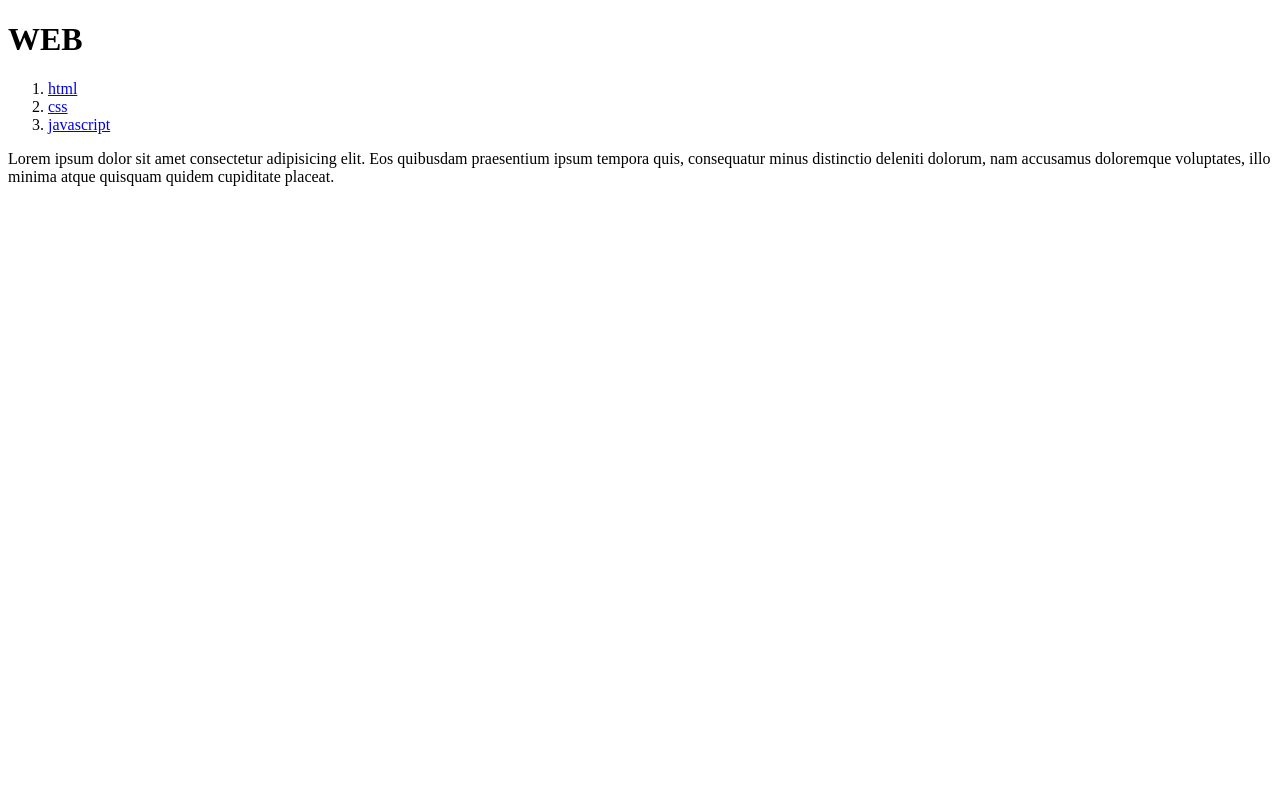
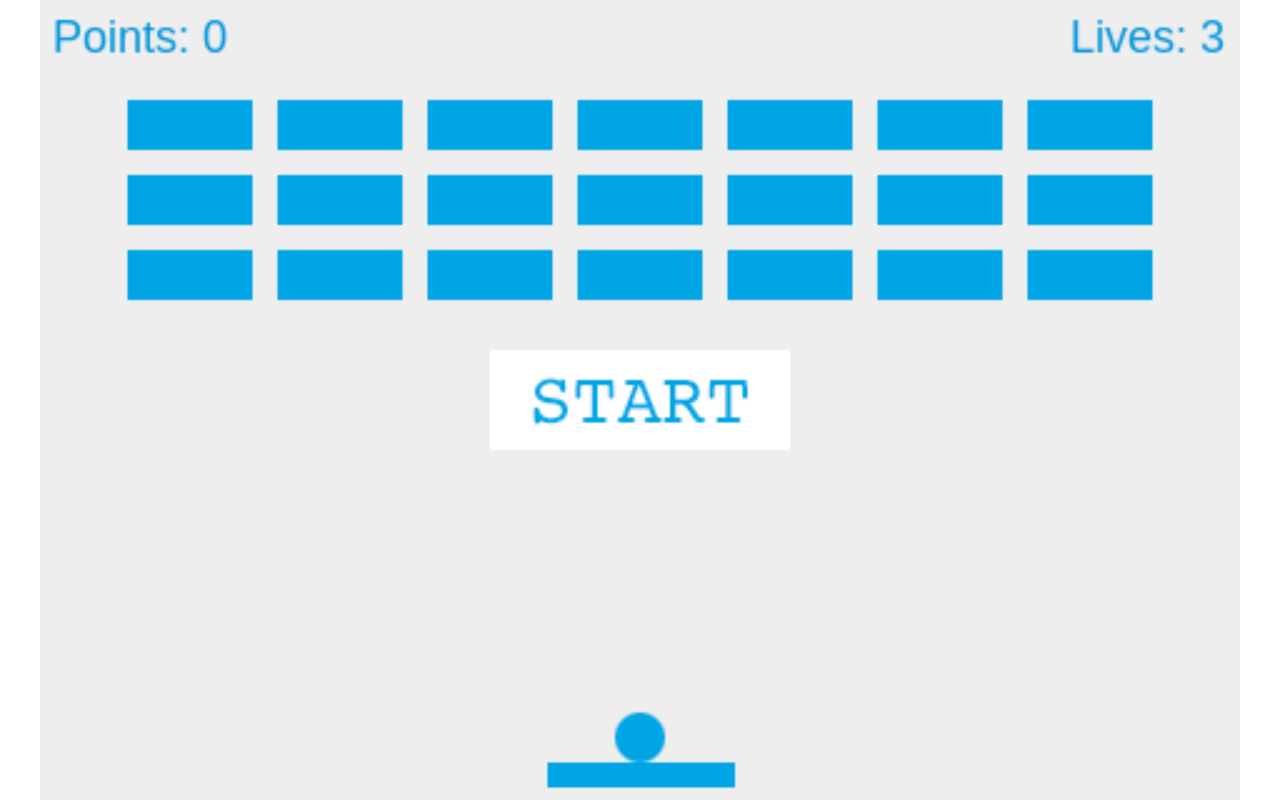
Before and after one commit to OnlyOnePersonSurvives-OOPS/breakout-game, a plain HTML site: page index.html in a window 1280 px wide. Drawn offline with Linux system fonts and the light colour scheme.

Commit message:
Update index.html

```diff
--- a/index.html
+++ b/index.html
@@ -1,34 +1,201 @@
 <!DOCTYPE html>
+<html>
+<head>
+    <meta charset="utf-8" />
+    <title>Gamedev Phaser Workshop - lesson 01: Initialize the framework</title>
+    <style>
+    * {
+        padding: 0;
+        margin: 0;
+    }
+    </style>
+    <script src="js/phaser.min.js"></script>
+</head>
+<body>
+<script>
+    var game = new Phaser.Game(
+        480, 320, Phaser.CANVAS, null, {
+      preload: preload, create: create, update: update
+        }
+    );
 
-<html lang="en">
+    var ball;
 
-    <head>
-        <meta charset="UTF-8">
-        <meta name="viewport" content="width=device-width, initial-scale=1.0">
-        <title>WEB</title>
-        <link rel="stylesheet" href="./style.css" />
-    </head>
+    var paddle;
 
-    <body>
-        <!-- block element -->
-        <h1>WEB</h1>
-        <div id="grid">
-            <ol>
-                <!-- inline element -->
-                <li><a href="html.html">html</a></li>
-                <li><a href="css.html">css</a></li>
-                <li><a href="javascript.html">javascript</a></li>
-            </ol>
-            <div id="article">
-                <p>
-                    Lorem ipsum dolor sit amet consectetur adipisicing elit.
-                    Eos quibusdam praesentium ipsum tempora quis, consequatur
-                    minus distinctio deleniti dolorum, nam accusamus doloremque
-                    voluptates, illo minima atque quisquam quidem cupiditate placeat.
-                </p>
-            </div>
-        </div>
+    var bricks;
+    var newBrick;
+    var brickInfo;
 
-    </body>
+    var scoreText;
+    var score = 0;
 
+    var lives = 3;
+    var livesText;
+    var lifeLostText;
+
+    var playing = false;
+    var startButton;
+
+    function preload() {
+    game.scale.scaleMode = Phaser.ScaleManager.SHOW_ALL;
+    game.scale.pageAlignHorizontally = true;
+    game.scale.pageAlignVertically = true;
+    game.stage.backgroundColor = '#eee';
+
+    game.load.image('ball', 'img/ball.png');
+    game.load.image('paddle', 'img/paddle.png');
+    game.load.image('brick', 'img/brick.png');
+
+    game.load.spritesheet('ball', 'img/wobble.png', 20, 20);
+    game.load.spritesheet('button', 'img/button.png', 120, 40);
+}
+
+    function create() {
+        game.physics.startSystem(Phaser.Physics.ARCADE);
+
+        ball = game.add.sprite(game.world.width * 0.5, game.world.height - 25, 'ball');
+        ball.animations.add('wobble', [0, 1, 0, 2, 0, 1, 0, 2, 0], 24);
+        ball.anchor.set(0.5);
+        // ball.scale.setTo(0.05,0.05);
+        game.physics.enable(ball, Phaser.Physics.ARCADE);
+        ball.body.collideWorldBounds = true;
+        ball.body.bounce.set(1);
+        // ball.body.velocity.set(150, -150);
+        ball.checkWorldBounds = true;
+
+        ball.events.onOutOfBounds.add(ballLeaveScreen, this);
+        // ball.events.onOutOfBounds.add(function(){
+        //     alert('Game over!');
+        //     location.reload();
+        // }, this);
+
+
+        paddle = game.add.sprite(game.world.width*0.5, game.world.height - 5, 'paddle');
+        paddle.anchor.set(0.5, 1);
+        game.physics.enable(paddle, Phaser.Physics.ARCADE);
+        paddle.body.immovable = true;
+
+        game.physics.arcade.checkCollision.down = false;
+
+        initBricks();
+
+        textStyle = { font: '18px Arial', fill: '#0095DD' };
+        scoreText = game.add.text(5, 5, 'Points: 0', textStyle);
+
+        livesText = game.add.text(game.world.width - 5, 5, 'Lives: ' + lives, textStyle);
+        livesText.anchor.set(1, 0);
+
+        lifeLostText = game.add.text(game.world.width * 0.5, game.world.height * 0.5, 'Life lost, click to continue', textStyle);
+        lifeLostText.anchor.set(0.5);
+        lifeLostText.visible = false;
+
+        startButton = game.add.button(game.world.width * 0.5, game.world.height * 0.5, 'button', startGame, this, 1, 0, 2);
+        startButton.anchor.set(0.5);
+    }
+
+    function update() {
+        // ball.x += 1;
+        // ball.y += 1;
+        game.physics.arcade.collide(ball, paddle, ballHitPaddle);
+        game.physics.arcade.collide(ball, bricks, ballHitBrick);
+        if(playing){
+        paddle.x = game.input.x || game.world.width*0.5;
+        }
+}
+
+    function initBricks() {
+        brickInfo = {
+            width: 50,
+            height: 20,
+            count: {
+                row: 3,
+                col: 7
+            },
+            offset: {
+                top: 50,
+                left: 60
+            },
+            padding: 10
+        };
+
+        bricks = game.add.group();
+
+        for(c = 0; c < brickInfo.count.col; c++){
+            for (r = 0; r < brickInfo.count.row; r++)
+            {
+                var brickX = c * (brickInfo.width + brickInfo.padding) + brickInfo.offset.left;
+                var brickY = r * (brickInfo.height + brickInfo.padding) + brickInfo.offset.top;
+                newBrick = game.add.sprite(brickX, brickY, 'brick');
+                game.physics.enable(newBrick, Phaser.Physics.ARCADE);
+                newBrick.body.immovable = true;
+                newBrick.anchor.set(0.5);
+                bricks.add(newBrick);
+            }
+        }
+    }
+
+    function ballHitBrick(ball, brick) {
+        var killTween = game.add.tween(brick.scale);
+        // game.add.tween(brick.scale).to({x:2,y:2}, 500, Phaser.Easing.Elastic.Out, true, 100);
+        killTween.to({x: 0, y: 0}, 400, Phaser.Easing.Linear.None);
+
+        killTween.onComplete.addOnce(function(){
+            brick.kill();
+        }, this);
+
+        killTween.start();
+
+        score += 10;
+        scoreText.setText('Points: ' + score);
+
+        var count_alive = 0;
+
+        for(i = 0; i < bricks.children.length; i++){
+            if (bricks.children[i].alive == true){
+                count_alive += 1
+            }
+        }
+
+        if (count_alive == 0){
+            alert('You won the game, congraturations!');
+            location.reload();
+        }
+    }
+
+    function ballLeaveScreen(){
+        lives--;
+
+        if(lives){
+            livesText.setText('Lives: ' + lives);
+            lifeLostText.visible = true;
+            ball.reset(game.world.width * 0.5, game.world.height - 25);
+            paddle.reset(game.world.width*0.5, game.world.height - 5);
+            playing = false; // 목숨 잃었을 때, paddle 멈추기
+            game.input.onDown.addOnce(function(){
+            playing = true; // 클릭하면 풀기
+            lifeLostText.visible = false;
+            ball.body.velocity.set(150, -150);
+        }, this);
+        }
+
+        else{
+            alert('You lost, game over!');
+            location.reload();
+        }
+    }
+
+    function ballHitPaddle(ball, paddle){
+        ball.animations.play('wobble');
+        ball.body.velocity.x = -1*5*(paddle.x-ball.x);
+    }
+
+    function startGame() {
+    startButton.destroy();
+    ball.body.velocity.set(150, -150);
+    playing = true;
+}
+
+</script>
+</body>
 </html>
```
